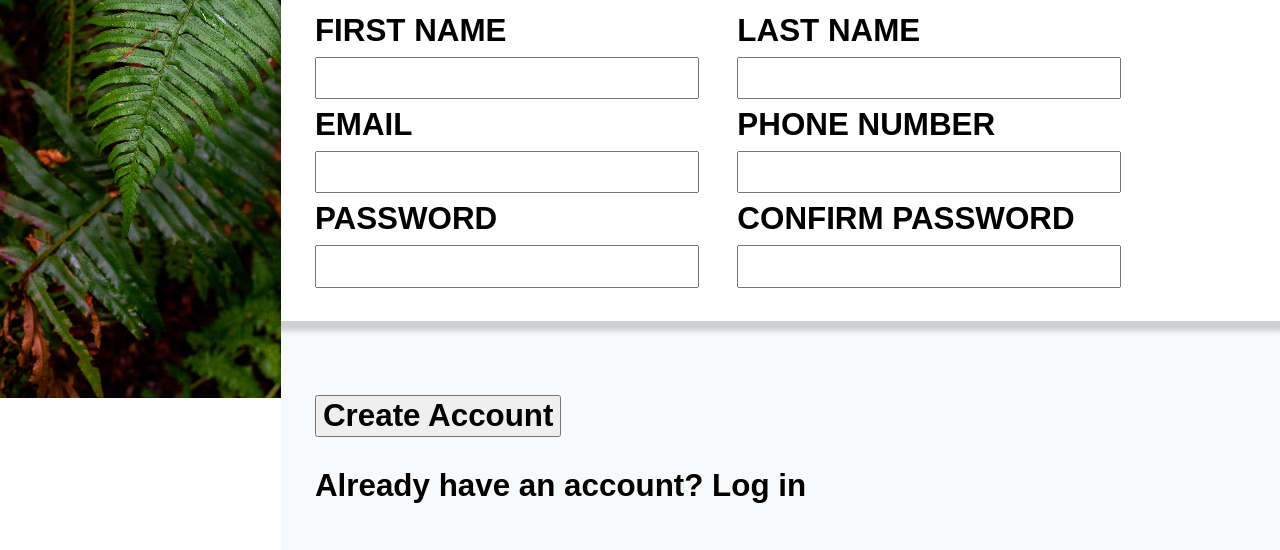
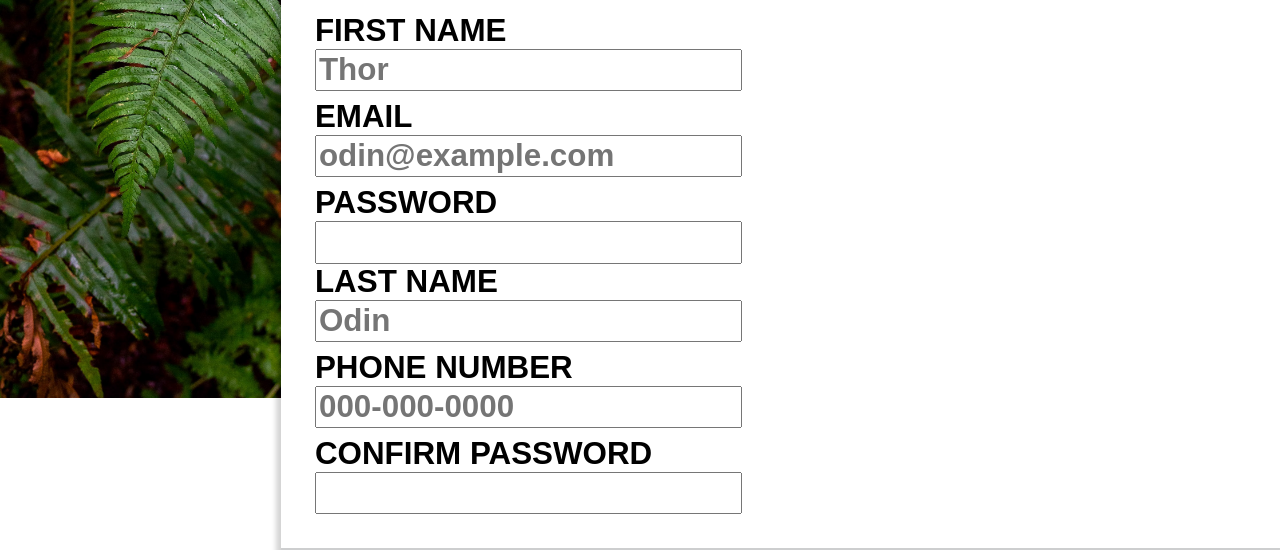
Before and after one commit to btenc/sign-up-form, a plain HTML site: page index.html in a window 1280 px wide. Shown: the part 402-952 px from the top of the page. Drawn offline with Linux system fonts and the light colour scheme.

Commit message:
Organize and add client side validation

```diff
--- a/index.html
+++ b/index.html
@@ -1,53 +1,95 @@
 <!DOCTYPE html>
 <html lang="en">
   <head>
-    <meta charset="UTF-8">
-    <meta name="viewport" content="width=device-width, initial-scale=1.0">
+    <meta charset="UTF-8" />
+    <meta name="viewport" content="width=device-width, initial-scale=1.0" />
     <title>Sign-Up Form</title>
-    <link rel="stylesheet" href="normalize.css">
-    <link rel="stylesheet" href="style.css">
+    <link rel="stylesheet" href="normalize.css" />
+    <link rel="stylesheet" href="style.css" />
   </head>
   <body>
     <section class="layout">
       <div class="sidebar">
         <div class="odin-banner">
-                <img class="odin-logo" src="content/odin-lined.png" alt="Odin logo">
+          <img class="odin-logo" src="content/odin-lined.png" alt="Odin logo" />
           <div class="odin-text">ODIN</div>
         </div>
       </div>
       <div class="body">
         <div class="section section-top">
-                <p class="standard-text">This is not a real online service! You know you need something like this in your life to help you realize your deepest dreams. Sign up <em>now</em> to get started.</p>
+          <p class="standard-text">
+            This is not a real online service! You know you need something like
+            this in your life to help you realize your deepest dreams. Sign up
+            <em>now</em> to get started.
+          </p>
           <p class="standard-text">You <em>know</em> you want to.</p>
         </div>
         <div class="section section-mid">
           <p class="standard-text">Let's do this!</p>
-                <div class="inputs">
-                    <div class="input-col col-1">
+          <form action="" method="get" class="sign-up-form" id="sign-up-acc">
+            <div class="input-col">
+              <div class="col-item">
                 <label for="first-name">FIRST NAME</label>
-                        <input type="text" id="first-name" name="first-name">
-
+                <input
+                  type="text"
+                  id="first-name"
+                  name="first-name"
+                  placeholder="Thor"
+                  required
+                />
+              </div>
+              <div class="col-item">
                 <label for="email">EMAIL</label>
-                        <input type="email" id="email" name="email">
-
+                <input
+                  type="email"
+                  id="email"
+                  name="email"
+                  placeholder="odin@example.com"
+                  required
+                />
+              </div>
+              <div class="col-item">
                 <label for="password">PASSWORD</label>
-                        <input type="password" id="password" name="password">
-                    </div>
-                    <div class="input-col col-2">
-                        <label for="last-name">LAST NAME</label>
-                        <input type="text" id="first-name" name="first-name">
-
-                        <label for="phone-number">PHONE NUMBER</label>
-                        <input type="tel" id="phone-number" name="phone-number">
-
-                        <label for="confirm-password">CONFIRM PASSWORD</label>
-                        <input type="password" id="confirm-password" name="confirm-password">
+                <input type="password" id="password" name="password" required />
               </div>
             </div>
+            <div class="input-col">
+              <div class="col-item">
+                <label for="last-name">LAST NAME</label>
+                <input
+                  type="text"
+                  id="last-name"
+                  name="last-name"
+                  placeholder="Odin"
+                  required
+                />
+              </div>
+              <div class="col-item">
+                <label for="phone-number">PHONE NUMBER</label>
+                <input
+                  type="tel"
+                  id="phone-number"
+                  name="phone-number"
+                  pattern="[0-9]{3}-[0-9]{3}-[0-9]{4}"
+                  placeholder="000-000-0000"
+                  required
+                />
+              </div>
+              <div class="col-item">
+                <label for="confirm-password">CONFIRM PASSWORD</label>
+                <input
+                  type="password"
+                  id="confirm-password"
+                  name="confirm-password"
+                  required
+                />
+              </div>
+            </div>
+          </form>
         </div>
         <div class="section section-bottom">
-                <button>Create Account</button>
-                <p>Already have an account? Log in</p>
+          <button type="submit" form="sign-up-acc">Create Account</button>
+          <p>Already have an account?<a href="index.html" id="login-text"> Log in</a></p>
         </div>
       </div>
     </section>
```
Lines whose indentation alone changed are shown as unchanged.
